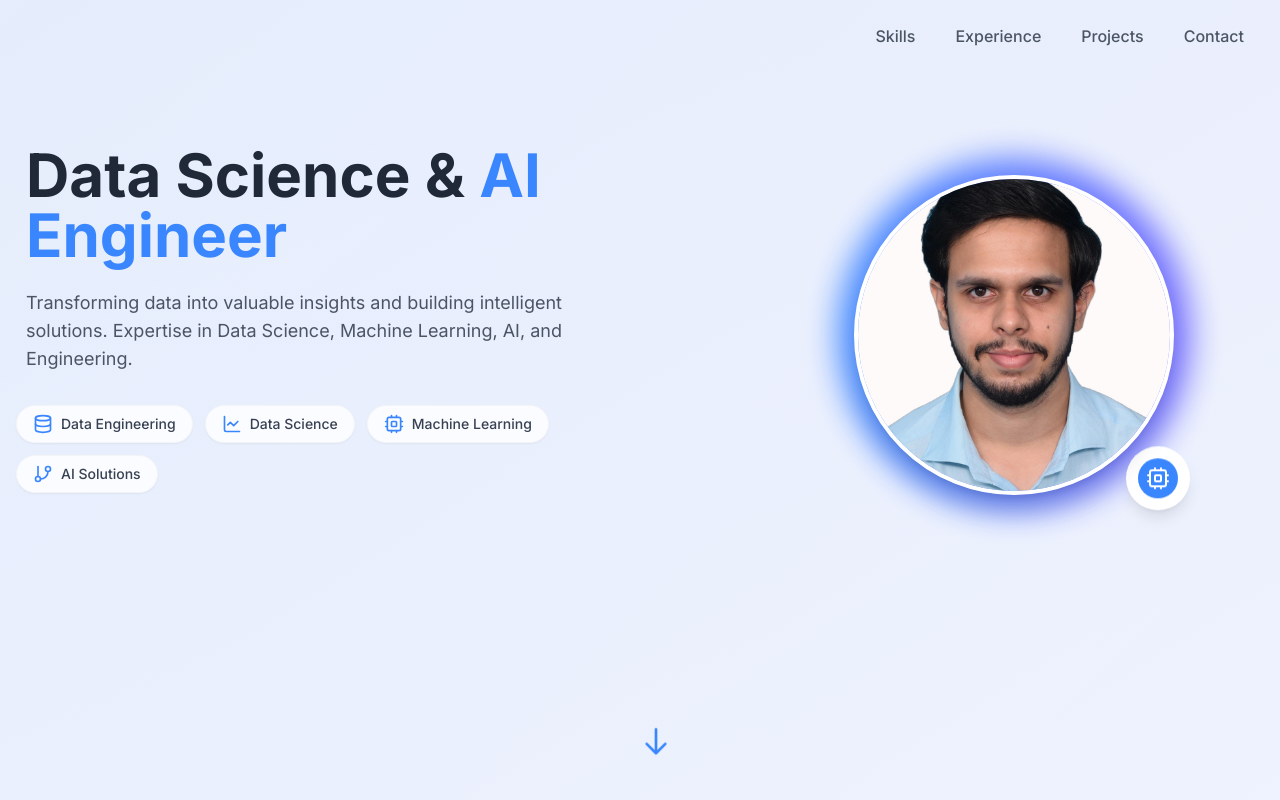
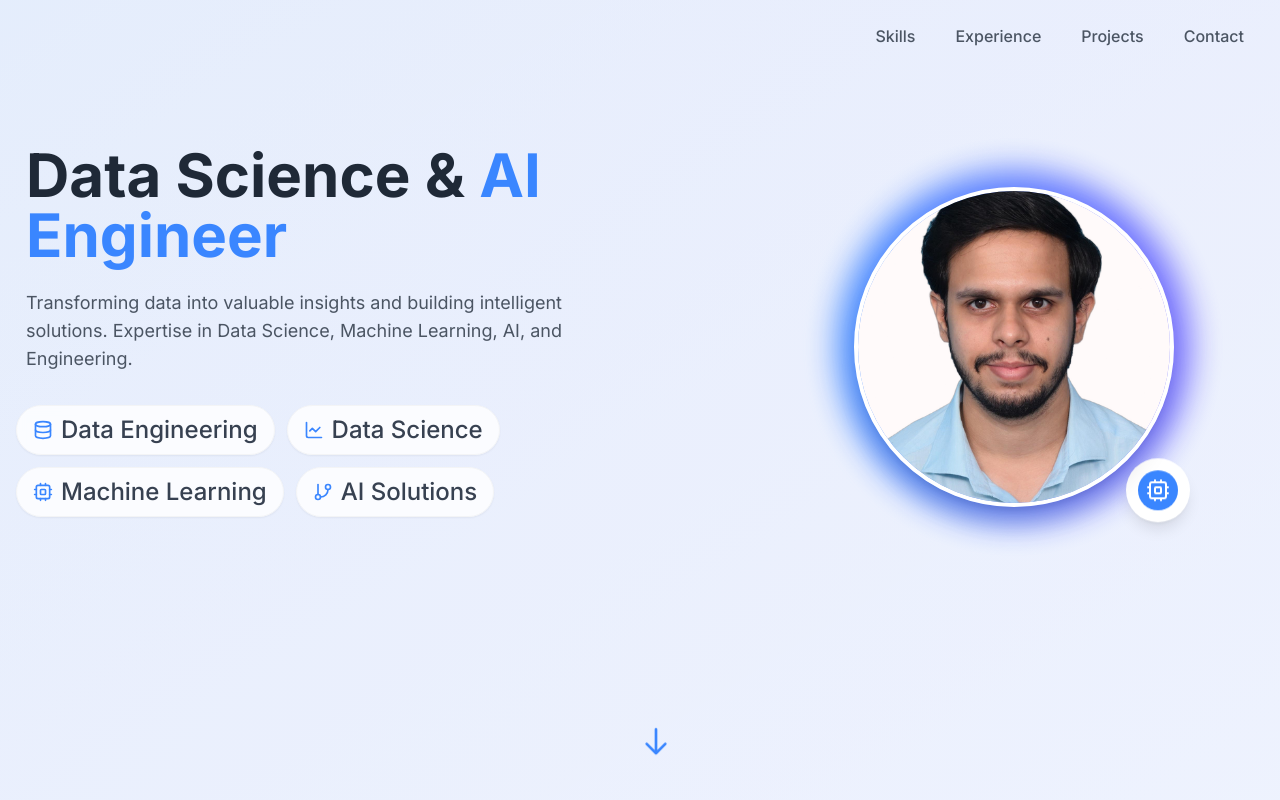
Before and after one commit to rap2rapesh/portfolio_website, a React (Vite) app: page / in a window 1280 px wide. Shown: the top 800 px of the page. Built offline with nearby package versions, Linux system fonts and the light colour scheme.

Commit message:
Visual edit in Lovable
Edited UI in Lovable

```diff
--- a/src/components/HeroSection.tsx
+++ b/src/components/HeroSection.tsx
@@ -30,7 +30,7 @@ const HeroSection = () => {
             text: "AI Solutions"
           }].map((item, index) => <div key={index} className="flex items-center bg-white/80 backdrop-blur-sm px-4 py-2 rounded-full shadow-sm border border-gray-100">
                 <item.Icon className="w-5 h-5 text-portfolio-primary mr-2" />
-                <span className="text-sm font-medium text-gray-700">{item.text}</span>
+                <span className="font-medium text-gray-700 text-2xl">{item.text}</span>
               </div>)}
           </div>
 
```
